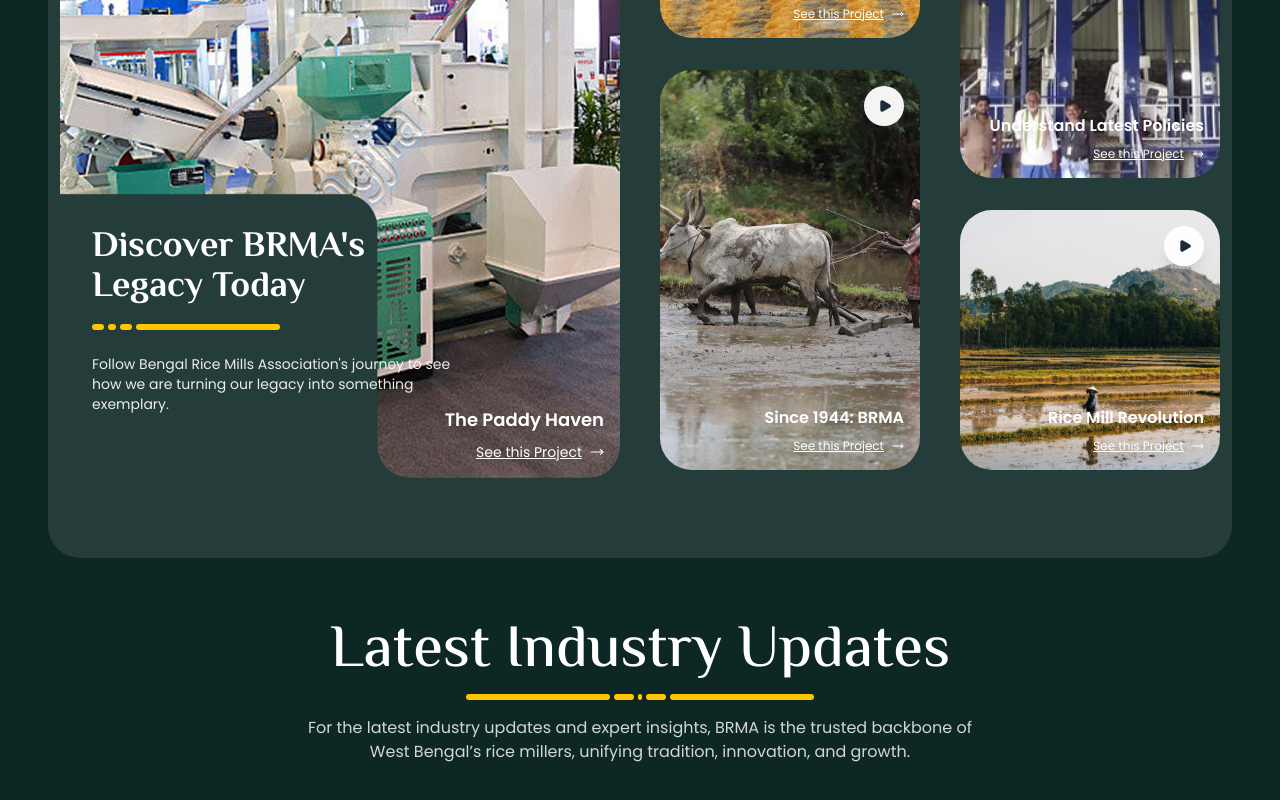
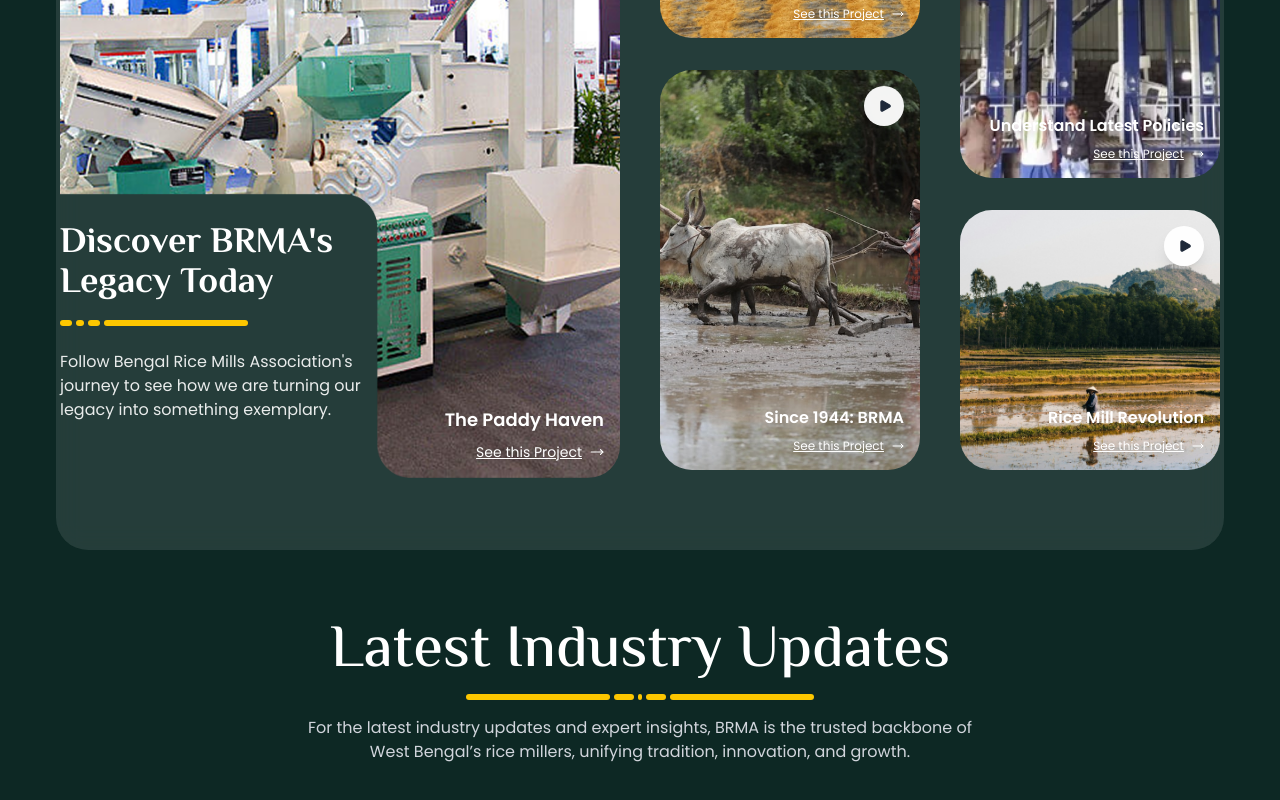
Before and after one commit to Kenshi-Labs/demo_portfolio, a Next.js app: page / in a window 1280 px wide. Shown: the part 4881-5681 px from the top of the page. Built offline with nearby package versions, Linux system fonts and the light colour scheme.

Commit message:
fix: screen width responsive

```diff
--- a/src/components/VideoGallerySection.tsx
+++ b/src/components/VideoGallerySection.tsx
@@ -90,8 +90,8 @@
   return (
     <div className="relative bg-[#0d2824]  min-h-screen flex items-center justify-center overflow-hidden px-3">
       {/* Glassmorphism Box Behind */}
-      <div className="absolute inset-0 z-0 flex items-center justify-center p-6 lg:p-12">
-        <div className="w-full max-w-[1450px] h-full rounded-4xl bg-white/10 backdrop-blur-md" />
+      <div className="absolute inset-0 z-0 flex items-center justify-center py-6 lg:py-14 px-3 lg:px-14">
+        <div className="w-full max-w-[1600px] h-full rounded-4xl bg-white/10 backdrop-blur-md" />
       </div>
 
       {/* Video Section */}
@@ -141,7 +141,7 @@
             />
             {/* Separate text overlay with proper spacing and background */}
             <div className="absolute inset-0 rounded-4xl" />
-            <div className="absolute bottom-8 left-8 right-8 text-white z-20">
+            <div className="absolute bottom-6 left-0 right-8 text-white z-20">
               <h2 className="text-2xl lg:text-3xl xl:text-4xl font-bold mb-4 font-elmessiri">
                 Discover BRMA&#39;s
                 <br />
@@ -153,8 +153,8 @@
                 <div className="w-3 h-1.5 bg-yellow-400 rounded-full" />
                 <div className="w-36 h-1.5 bg-yellow-400 rounded-full" />
               </div>
-              <p className="text-sm lg:text-sm mb-8 max-w-sm text-white/90 font-poppins">
-                Follow Bengal Rice Mills Association&#39;s journey to see how we are turning our legacy into something exemplary.
+              <p className="text-sm lg:text-base mb-8 max-w-sm text-white/90 font-poppins">
+                Follow Bengal Rice Mills Association&#39;s <br/> journey to see how we are turning our <br/> legacy into something exemplary.
               </p>
             </div>
           </div>
```
